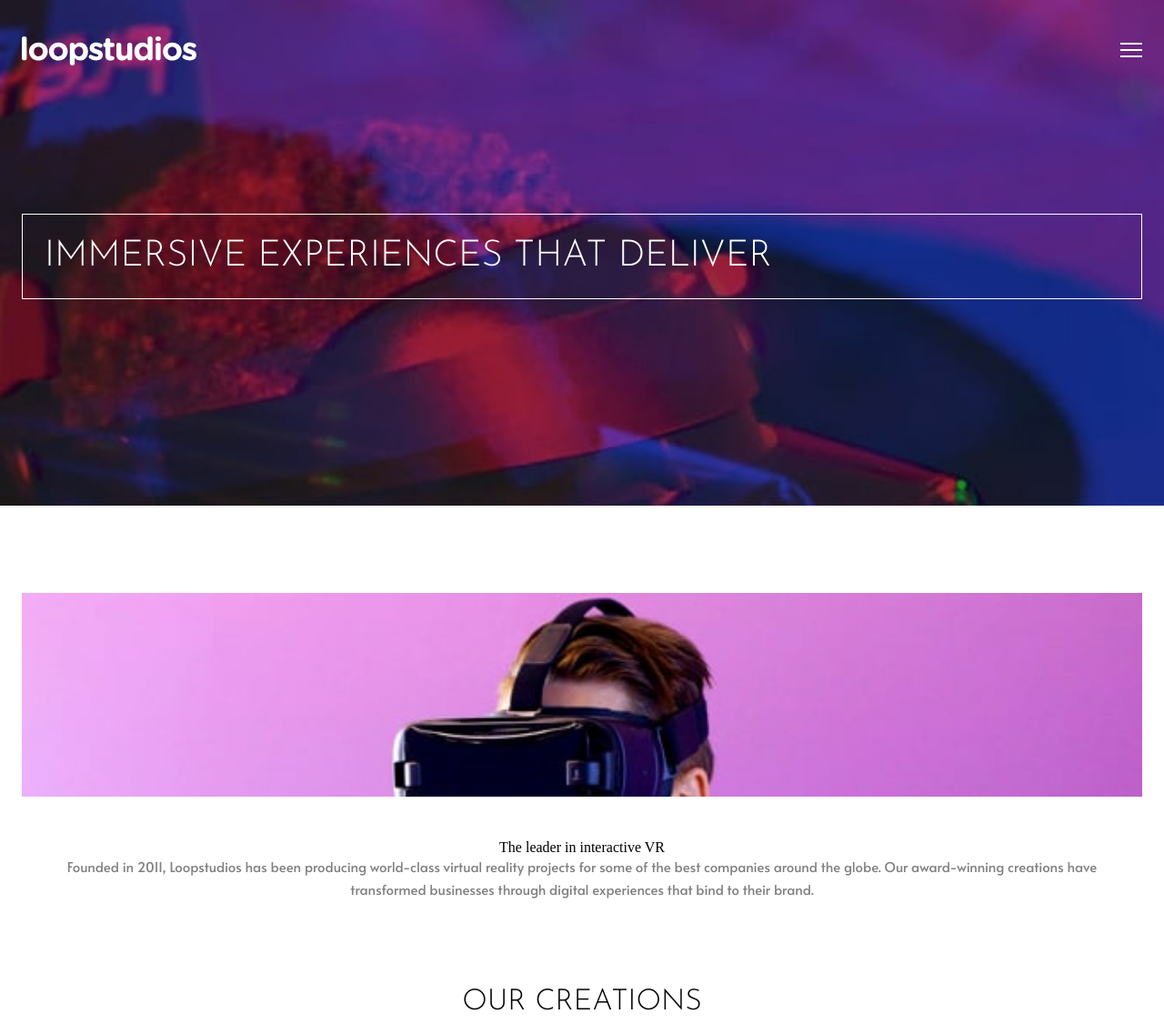
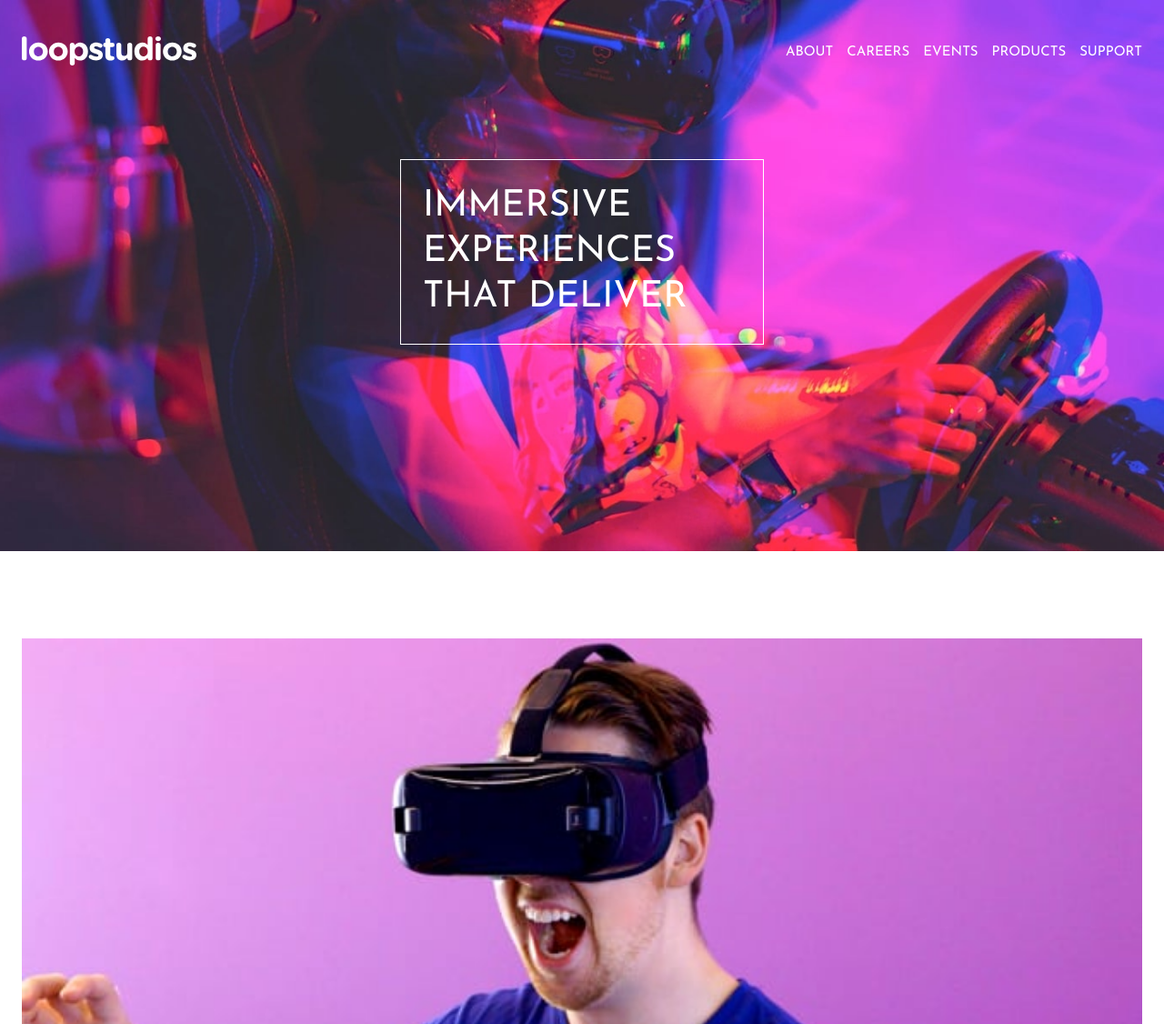
Before and after one commit to lasha-abuladze/loopstudios-landing-page, a website: page index.html in a window 1280 px wide. Shown: the top 1126 px of the page at 91% size. Drawn offline with Linux system fonts and the light colour scheme.

Commit message:
add responsive styles (min-width-768px)

```diff
--- a/main.scss
+++ b/main.scss
@@ -318,14 +318,13 @@ footer {
         ul {
             @include flex-row();
             justify-content: center;
-            gap: 12px;
-            margin-bottom: 16px;
+            margin-bottom: 15px;
         }
 
         span {
-            font-family: $fontAlata;
+            font-size: 15px;
+            font-weight: 400;
             color: rgba(255, 255, 255, 0.5);
-            font-size: 15px;
         }
     }
 
@@ -334,3 +333,89 @@ footer {
 
 
 }
+
+
+
+@media only screen and (min-width: 768px) {
+
+    .header {
+        background-image: url(./images/desktop/image-hero.jpg);
+        background-position: right;
+
+        .close-open--btn {
+            z-index: 1;
+            display: none
+        }
+
+        .navigation {
+
+            ul {
+                position: static;
+                background: none;
+                width: fit-content;
+                height: fit-content;
+                padding-top: 0;
+                padding-left: 0;
+
+                display: flex !important;
+                flex-direction: row;
+                gap: 15px;
+                transition: none;
+
+
+                li {
+
+                    transform: translateX(0);
+                    transition: none;
+                    a {
+                        font-size: 15px;
+                        font-weight: 400;
+                    }
+                }
+            }
+        }
+
+        h1 {
+            max-width: 400px;
+            margin: auto;
+            font-size: 40px;
+            font-weight: 400;
+            margin-top: 103px;
+            line-height: 50px;
+        }
+
+
+
+
+    }
+
+    main {
+        padding: 96px 24px;
+        box-sizing: border-box;
+
+        .section--1 {
+
+            .section-hero--img {
+                width: 100%;
+                height: 424px;
+                background-image: url(./images/mobile/image-interactive.jpg);
+            }
+
+            article {
+                text-align: center;
+
+                h2 {
+                    font-size: 32px;
+                    font-family: $fontJosefin;
+                    font-weight: 300;
+                    margin-bottom: 20px;
+
+                }
+            }
+        }
+
+    }
+
+
+
+}
```
Also changed, not shown: style.css.
